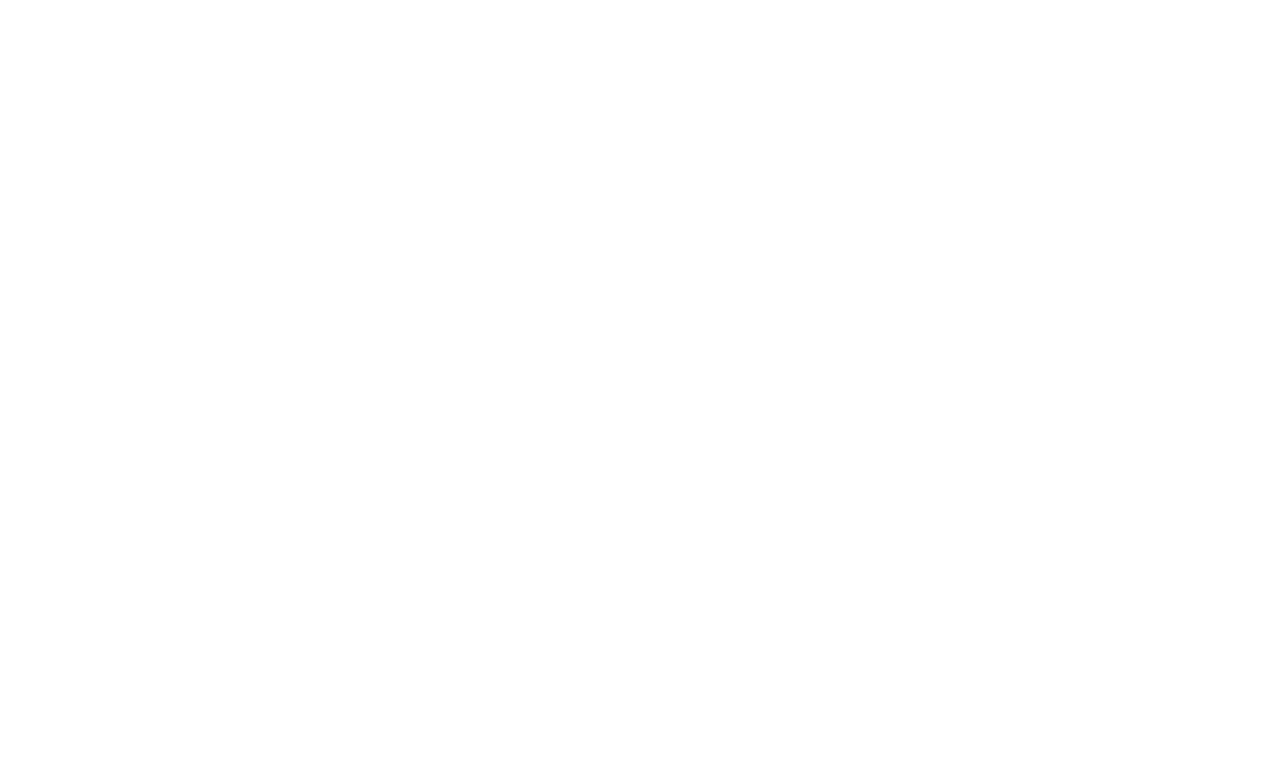
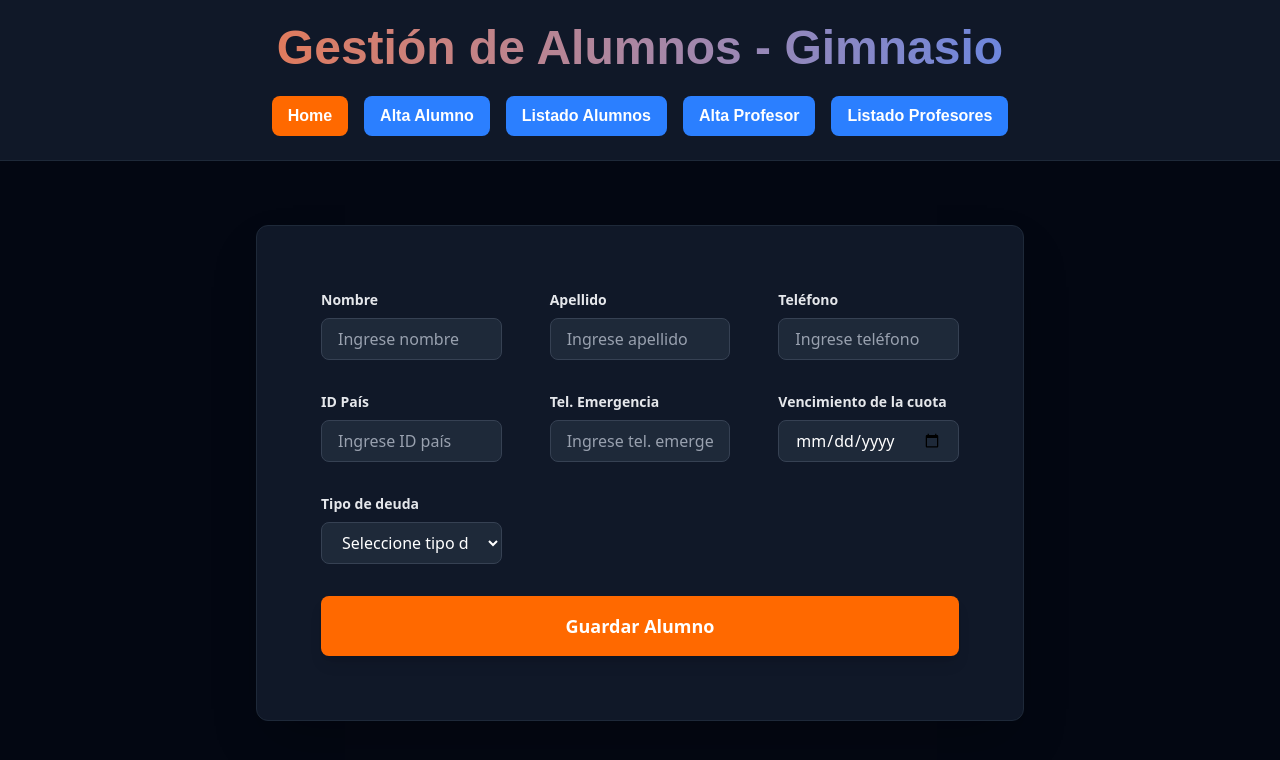
Before and after one commit to SantiagoArteche/urquiza-gym, a React (Vite) app in the folder frontend-v2/: page /create-user in a window 1280 px wide. Before the commit this address had no page. Shown: the top 760 px of the page. Built offline with nearby package versions, Linux system fonts and the light colour scheme.

Commit message:
feat(general): updates

```diff
--- a/frontend-v2/src/App.tsx
+++ b/frontend-v2/src/App.tsx
@@ -4,6 +4,9 @@
 import Header from "./pages/layout/Header";
 import ListUsers from "./pages/list/ListUsers";
 import EditUser from "./pages/edit-user/EditUser";
+import CreateTeacher from "./pages/create-teacher/CreateTeacher";
+import EditTeacher from "./pages/edit-teacher/EditTeacher";
+import ListTeachers from "./pages/list-teachers/ListTeachers";
 
 function App() {
   return (
@@ -11,9 +14,12 @@
       <Routes>
         <Route element={<Header />}>
           <Route path="/" element={<Home />} />
-          <Route path="/create" element={<CreateUser />} />
-          <Route path="/list" element={<ListUsers />} />
-          <Route path="/edit/:id" element={<EditUser />} />
+          <Route path="/create-user" element={<CreateUser />} />
+          <Route path="/list-users" element={<ListUsers />} />
+          <Route path="/edit-user/:id" element={<EditUser />} />
+          <Route path="/create-teacher" element={<CreateTeacher />} />
+          <Route path="/edit-teacher/:id" element={<EditTeacher />} />
+          <Route path="/list-teachers" element={<ListTeachers />} />
         </Route>
       </Routes>
     </BrowserRouter>
--- a/frontend-v2/src/pages/create-user/CreateUser.tsx
+++ b/frontend-v2/src/pages/create-user/CreateUser.tsx
@@ -17,8 +17,7 @@
     debtType: "",
   });
 
-  const { values, handleChange, handleSubmit, resetForm, isSubmitting } =
-    useFormik({
+  const { values, handleChange, handleSubmit, isSubmitting } = useFormik({
     initialValues: {
       name: "",
       lastName: "",
--- a/frontend-v2/src/pages/layout/Header.tsx
+++ b/frontend-v2/src/pages/layout/Header.tsx
@@ -8,7 +8,7 @@
           <h1 className="text-4xl md:text-5xl font-bold text-center bg-gradient-to-r from-orange-500 to-blue-500 bg-clip-text text-transparent mb-6">
             Gestión de Alumnos - Gimnasio
           </h1>
-          <nav className="flex justify-end gap-4">
+          <nav className="flex justify-center gap-4">
             <Link
               to="/"
               className="bg-orange-500 hover:bg-orange-600 text-white px-4 py-2 rounded-lg font-semibold transition-colors"
@@ -16,16 +16,28 @@
               Home
             </Link>
             <Link
-              to="/create"
+              to="/create-user"
               className="bg-blue-500 hover:bg-blue-600 text-white px-4 py-2 rounded-lg font-semibold transition-colors"
             >
               Alta Alumno
             </Link>
             <Link
-              to="/list"
+              to="/list-users"
               className="bg-blue-500 hover:bg-blue-600 text-white px-4 py-2 rounded-lg font-semibold transition-colors"
             >
               Listado Alumnos
+            </Link>
+            <Link
+              to="/create-teacher"
+              className="bg-blue-500 hover:bg-blue-600 text-white px-4 py-2 rounded-lg font-semibold transition-colors"
+            >
+              Alta Profesor
+            </Link>
+            <Link
+              to="/list-teachers"
+              className="bg-blue-500 hover:bg-blue-600 text-white px-4 py-2 rounded-lg font-semibold transition-colors"
+            >
+              Listado Profesores
             </Link>
           </nav>
         </div>
--- a/frontend-v2/src/pages/list/ListUsers.tsx
+++ b/frontend-v2/src/pages/list/ListUsers.tsx
@@ -1,7 +1,7 @@
 import { useEffect, useState } from "react";
 import { useNavigate } from "react-router-dom";
 import { ListUsersView } from "./ListUsers.view";
-import type { User } from "../../types";
+import type { User } from "../../types/index";
 
 const columns = [
   { key: "name", label: "Nombre" },
--- a/frontend-v2/src/pages/list/ListUsers.view.tsx
+++ b/frontend-v2/src/pages/list/ListUsers.view.tsx
@@ -106,17 +106,17 @@
                         >
                           {col.key === "expirement" ? (
                             <span className="inline-flex px-2 py-1 text-xs font-semibold rounded-full bg-green-900 text-green-200">
-                              {user[col.key] || "N/A"}
+                              {user[col.key as keyof typeof user] || "N/A"}
                             </span>
                           ) : (
-                            user[col.key] || ""
+                            user[col.key as keyof typeof user] || ""
                           )}
                         </td>
                       ))}
                       <td className="px-6 py-4 whitespace-nowrap text-sm font-medium space-x-2">
                         <button
                           className="text-blue-400 hover:text-orange-500 transition-colors duration-200"
-                          onClick={() => navigate(`/edit/${user.id}`)}
+                          onClick={() => navigate(`/edit-user/${user.id}`)}
                         >
                           <svg
                             className="w-5 h-5"
--- a/frontend-v2/src/types.ts
+++ /dev/null
@@ -1,66 +0,0 @@
-export type User = {
-  id?: string;
-  name: string;
-  lastName: string;
-  phone: string;
-  countryId: string;
-  emergencyPhone: string;
-  expirement: string;
-  debtType: string;
-};
-
-export type Column = {
-  key: string;
-  label: string;
-};
-
-export type CreateUserViewType = {
-  values: User;
-  handleChange: (
-    e: React.ChangeEvent<HTMLInputElement | HTMLSelectElement>
-  ) => void;
-  handleSubmit: (e?: React.FormEvent<HTMLFormElement>) => void;
-  isSubmitting: boolean;
-  showSuccess: boolean;
-  showError: boolean;
-  errorMessage: string;
-  setShowSuccess: (value: boolean) => void;
-  submittedData?: User;
-};
-
-export type ListUsersViewType = {
-  users: User[];
-  loading: boolean;
-  search: string;
-  setSearch: (value: string) => void;
-  columns: Column[];
-  fetchUsers: () => void;
-  navigate: (path: string) => void;
-};
-
-export interface EditUserViewProps {
-  values: {
-    name: string;
-    lastName: string;
-    countryId: string;
-    phone: string;
-    emergencyPhone: string;
-    expirement: string;
-    debtType: string;
-  };
-  handleChange: React.ChangeEventHandler<HTMLInputElement | HTMLSelectElement>;
-  handleSubmit: React.FormEventHandler<HTMLFormElement>;
-  isSubmitting: boolean;
-  error: string;
-  navigate: (path: string) => void;
-}
-
-export interface HomeViewProps {
-  values: { dni: string };
-  handleChange: React.ChangeEventHandler<HTMLInputElement>;
-  handleSubmit: React.FormEventHandler<HTMLFormElement>;
-  isSubmitting: boolean;
-  error: string;
-  client: User | null;
-  handleLogout: () => void;
-}
```
Lines whose indentation alone changed are shown as unchanged.
